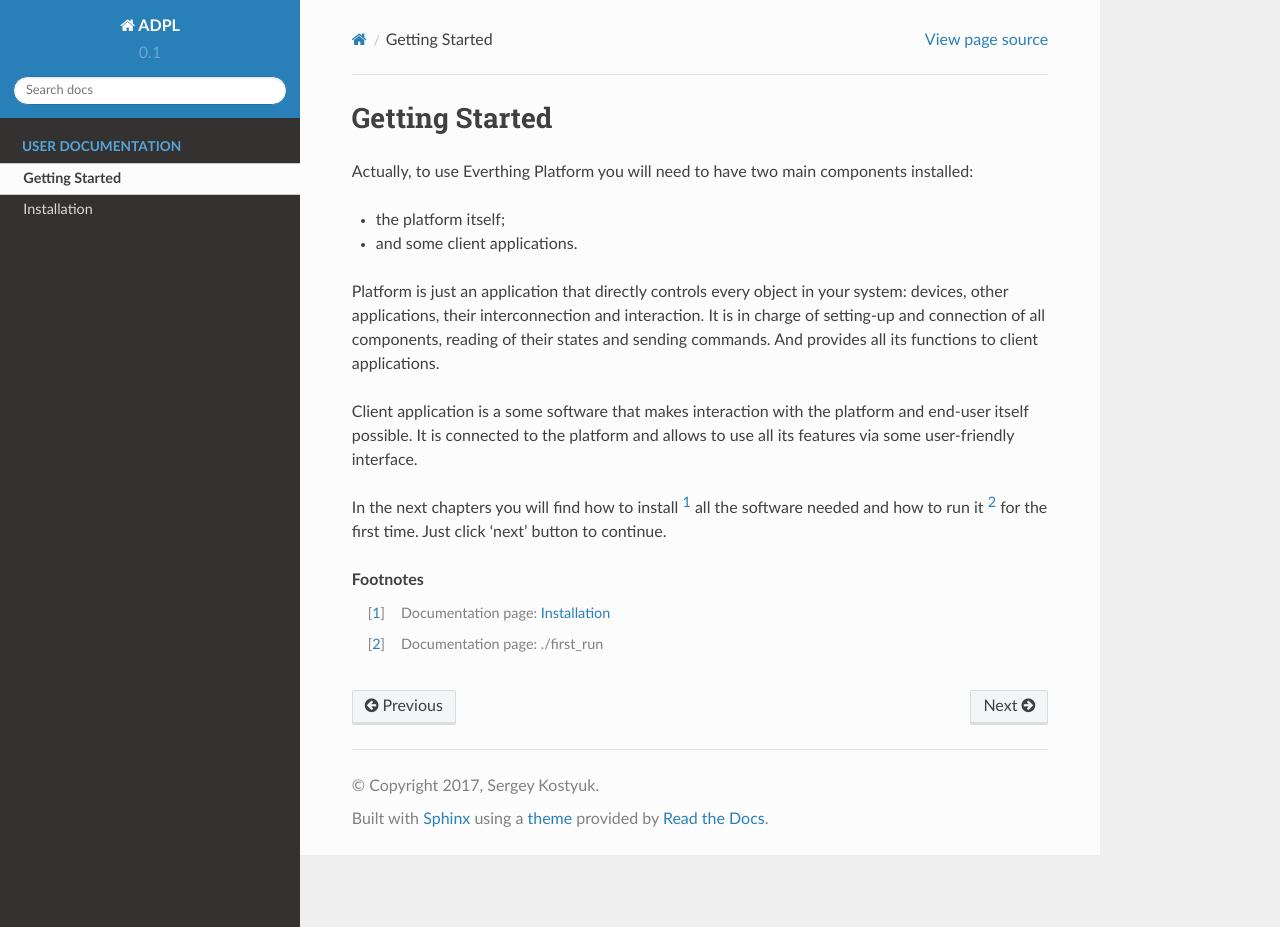
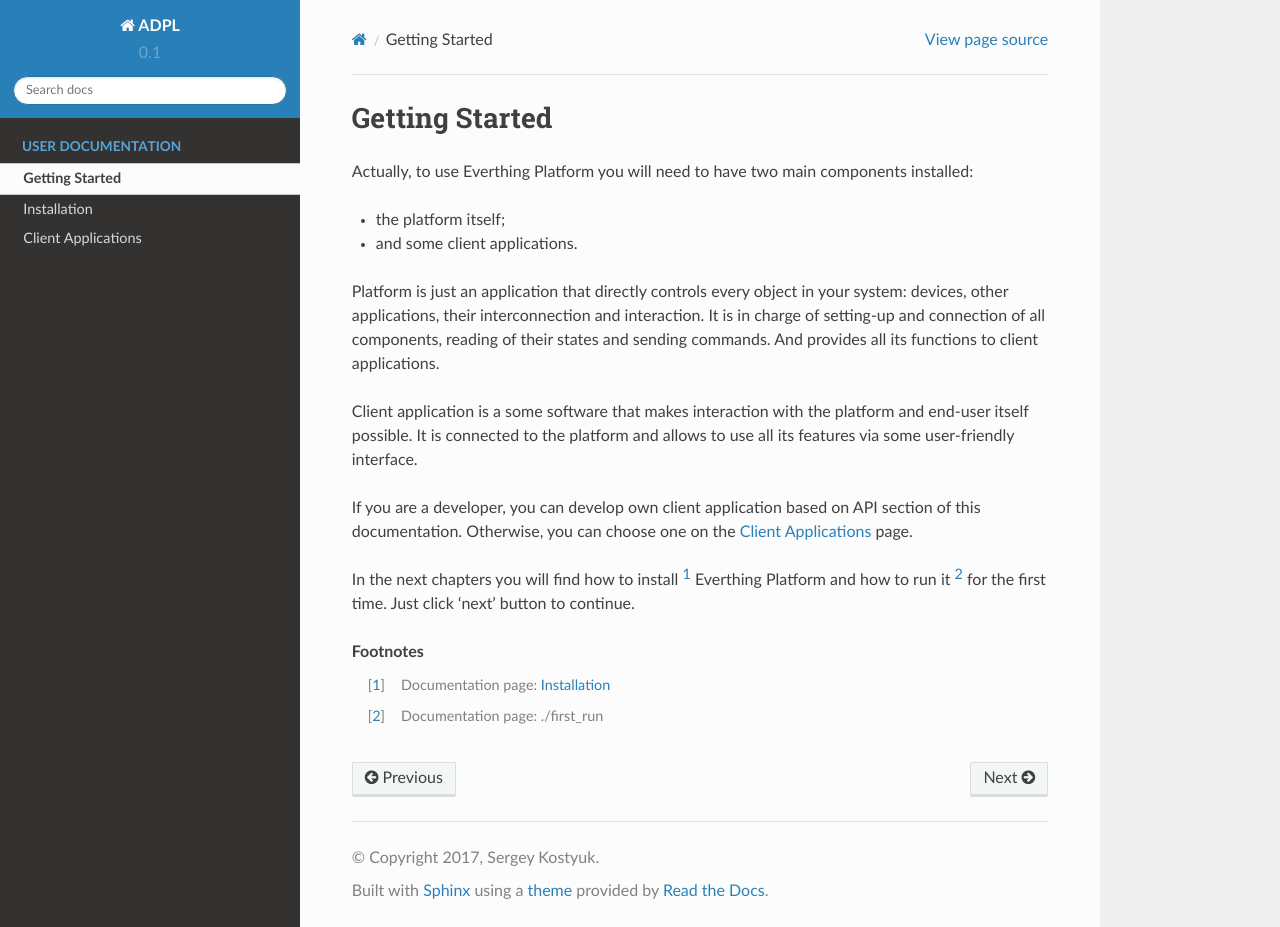
Before and after one commit to fossabot/everpl, a Sphinx documentation site: the page built from docs/source/user/getting_started.rst, in a window 1280 px wide and 927 px high. Built offline with Sphinx 7.4.7 and the Read the Docs theme 2.0.0, drawn with Linux system fonts in a browser that asks for light colours; pages that are not in the unit, such as notebooks, are missing from menus.

Commit message:
[DOCS] Added a reference to the Client Applications page

```diff
--- /dev/null
+++ b/docs/source/user/client_applications.rst
@@ -0,0 +1,2 @@
+Client Applications
+===================
--- a/docs/source/user/getting_started.rst
+++ b/docs/source/user/getting_started.rst
@@ -17,8 +17,12 @@ Client application is a some software that makes interaction with the
 platform and end-user itself possible. It is connected to the platform
 and allows to use all its features via some user-friendly interface.
 
-In the next chapters you will find how to install [#f1]_ all the software
-needed and how to run it [#f2]_ for the first time. Just click 'next'
+If you are a developer, you can develop own client application based
+on API section of this documentation. Otherwise, you can choose one
+on the :doc:`./client_applications` page.
+
+In the next chapters you will find how to install [#f1]_ Everthing
+Platform and how to run it [#f2]_ for the first time. Just click 'next'
 button to continue.
 
 .. rubric:: Footnotes
```
